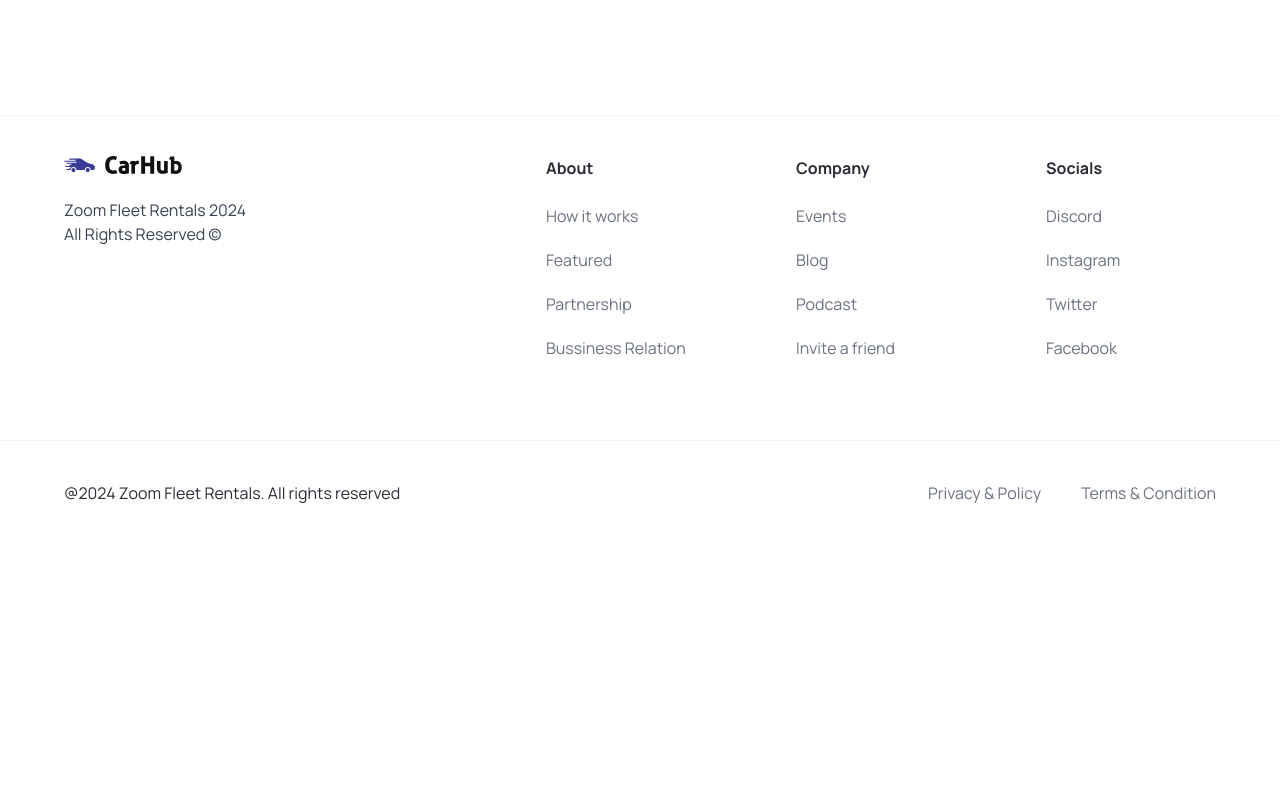
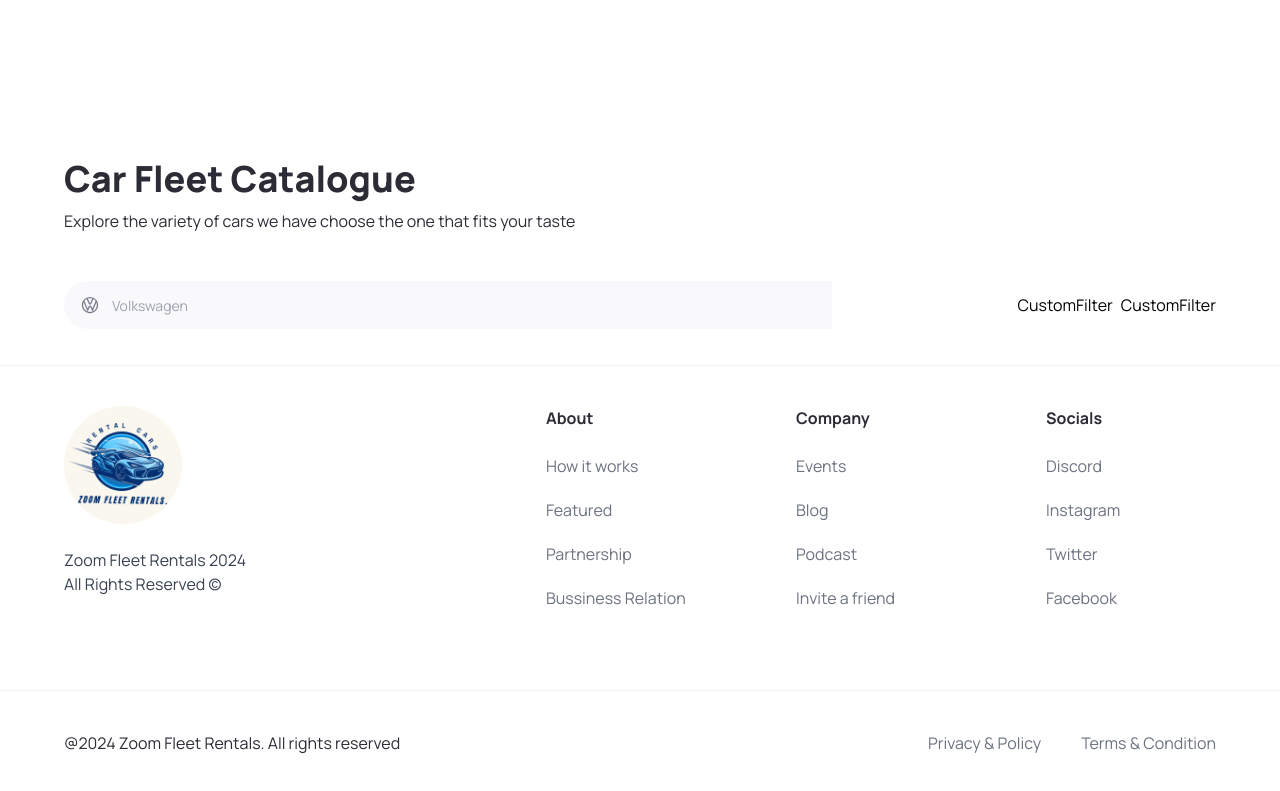
Before and after one commit to SamanthaMk/zoom_fleet_rentals, a Next.js app: page / in a window 1280 px wide. Shown: the part 705-1496 px from the top of the page. Before the commit the page ends 1250 px from the top, so only its background shows below. Built offline with nearby package versions, Linux system fonts and the light colour scheme.

Commit message:
updated my logo i mapped the different manufactures of cars by using headless Ui and tailwind CSS , I added new components that will show the different manufacturers we have as a rental car company

```diff
--- a/app/page.tsx
+++ b/app/page.tsx
@@ -1,10 +1,26 @@
-import { Hero } from "@/components";
+import { CustomFilter, Hero, SearchBar } from "@/components";
 import Image from "next/image";
 
 export default function Home() {
   return (
     <main className="overflow-hidden">
       <Hero />
+
+      <div className="mt-12 padding-x padding-y max-width" id="discover">
+        <div  className="home__text-container">
+        <h1 className="text-4xl font-extrabold"> Car Fleet Catalogue</h1>
+        <p>Explore the variety of cars we have choose the one that fits your taste</p>
+        </div>
+        <div className="home__filters">
+        <SearchBar />
+
+        <div className="home__filter-container">
+         <CustomFilter title="fuel" />
+         <CustomFilter title="year" />
+        </div>
+
+        </div>
+      </div>
     </main>
   );
 }
--- /dev/null
+++ b/components/CustomFilter.tsx
@@ -0,0 +1,9 @@
+import React from 'react'
+
+const CustomFilter = () => {
+  return (
+    <div>CustomFilter</div>
+  )
+}
+
+export default CustomFilter
--- a/components/Footer.tsx
+++ b/components/Footer.tsx
@@ -8,11 +8,11 @@
     <div className="flex max-md:flex-col flex-wrap justify-between gap-5 sm:px-16 px-6 py-10">
       <div className="flex flex-col justify-start items-start gap-6">
         <Image
-          src="/logo.svg"
+          src="/zoom-fleet-rentals-logo.png"
           alt="logo"
           width={118}
           height={18}
-          className="object-contain"
+          className="object-contain rounded-full"
         />
         <p className="text-base text-gray-700">
           Zoom Fleet Rentals 2024 <br />
--- a/components/Navbar.tsx
+++ b/components/Navbar.tsx
@@ -4,15 +4,16 @@
 
 const Navbar = () => {
   return (
-   <header className='w-full absolute z-10'>
-    <nav className='max-w [1440px] max-auto flex justify-between items-center sm:px-16 px-6 py-4'>
-<Link href='/' className='flex justify-center items-center'>
+    <header className="w-full absolute z-10">
+      <nav className="max-w [1440px] max-auto flex justify-between items-center sm:px-16 px-6 py-4">
+        <Link href="/" className="flex justify-center items-center">
           <Image
-    src="/logo.svg"
-    alt='Zoom Fleet Rentals logo'
+            src="/zoom-fleet-rentals-logo.png"
+            alt="Zoom Fleet Rentals logo"
             width={118}
             height={18}
-    className='object-contain'/>
+            className="object-contain rounded-full "
+          />
         </Link>
 
         <CustomButton
@@ -22,7 +23,7 @@
         />
       </nav>
     </header>
-  )
+  );
 }
 
 export default Navbar
--- /dev/null
+++ b/components/SearchBar.tsx
@@ -0,0 +1,22 @@
+"use client"
+
+import { useState } from "react"
+import { SearchManufacturer } from "./"
+
+const SearchBar = () => {
+  const [manufacturer, setManufacturer] = useState('');
+  const handleSearch = () => {}
+
+  return (
+    <form className='searchbar' onSubmit={handleSearch}>
+      <div className="searchbar__item">
+      <SearchManufacturer
+      manufacturer ={manufacturer}
+      setManufacturer={setManufacturer}
+      />
+      </div>
+    </form>
+  )
+}
+
+export default SearchBar
--- /dev/null
+++ b/components/SearchManufacturer.tsx
@@ -0,0 +1,83 @@
+"use client";
+
+import { useState, Fragment } from "react";
+import Image from "next/image";
+import { Combobox, Transition } from "@headlessui/react";
+import { manufacturers } from "@/constants";
+import { SearchManuFacturerProps } from "@/types";
+
+const SearchManufacturer = ({
+  manufacturer,
+  setManufacturer,
+}: SearchManuFacturerProps) => {
+  const [query, setQuery] = useState("");
+
+  const filteredManufacturers =
+    query === ""
+      ? manufacturers
+      : manufacturers.filter((item) =>
+          item
+            .toLowerCase()
+            .replace(/\s+/g, "")
+            .includes(query.toLowerCase().replace(/\s+/g, ""))
+        );
+
+  return (
+    <div className="search-manufacturer">
+      <Combobox>
+        <div className="relative w-full">
+          <Combobox.Button className="absolute top-[14px]">
+            <Image
+              src="/car-logo.svg"
+              width={20}
+              height={20}
+              className="ml-4"
+              alt="Car logo"
+            />
+          </Combobox.Button>
+
+          <Combobox.Input
+            className="search-manufacturer__input"
+            placeholder="Volkswagen"
+            displayValue={(manufacturer: string) => manufacturer}
+            onChange={(e) => setQuery(e.target.value)}
+          />
+
+          <Transition
+            as={Fragment}
+            Leave="transition ease-in duration-100"
+            LeaveFrom="opacity-100"
+            LeaveTo="opacity-0"
+            afterLeave={() => setQuery("")}
+          >
+            <Combobox.Options>
+              {filteredManufacturers.lenght === 0 && query !== "" ? (
+                <Combobox.Option
+                  value={query}
+                  className="search-manufacturer__option"
+                >
+                  Create "{query}"
+                </Combobox.Option>
+              ) : (
+                filteredManufacturers.map((item) => (
+                  <Combobox.Option
+                    key={item}
+                    className={({ active }) => `
+            relative serach-manufacturer__option
+            ${active ? "bg-primary-blue text-white" : "text-gray-900"}
+           `}
+                  value={item}
+                  >
+                  {item}
+                  </Combobox.Option>
+                ))
+              )}
+            </Combobox.Options>
+          </Transition>
+        </div>
+      </Combobox>
+    </div>
+  );
+};
+
+export default SearchManufacturer;
```
Also changed, not shown: components/index.ts (+7 -2 lines), package.json (+5 -4 lines), types/index.ts (+10 -5 lines), public/zoom-fleet-rentals-logo.png (added), 1 other file (tests, documents, lock files or other folders). Lines whose indentation alone changed are shown as unchanged.
